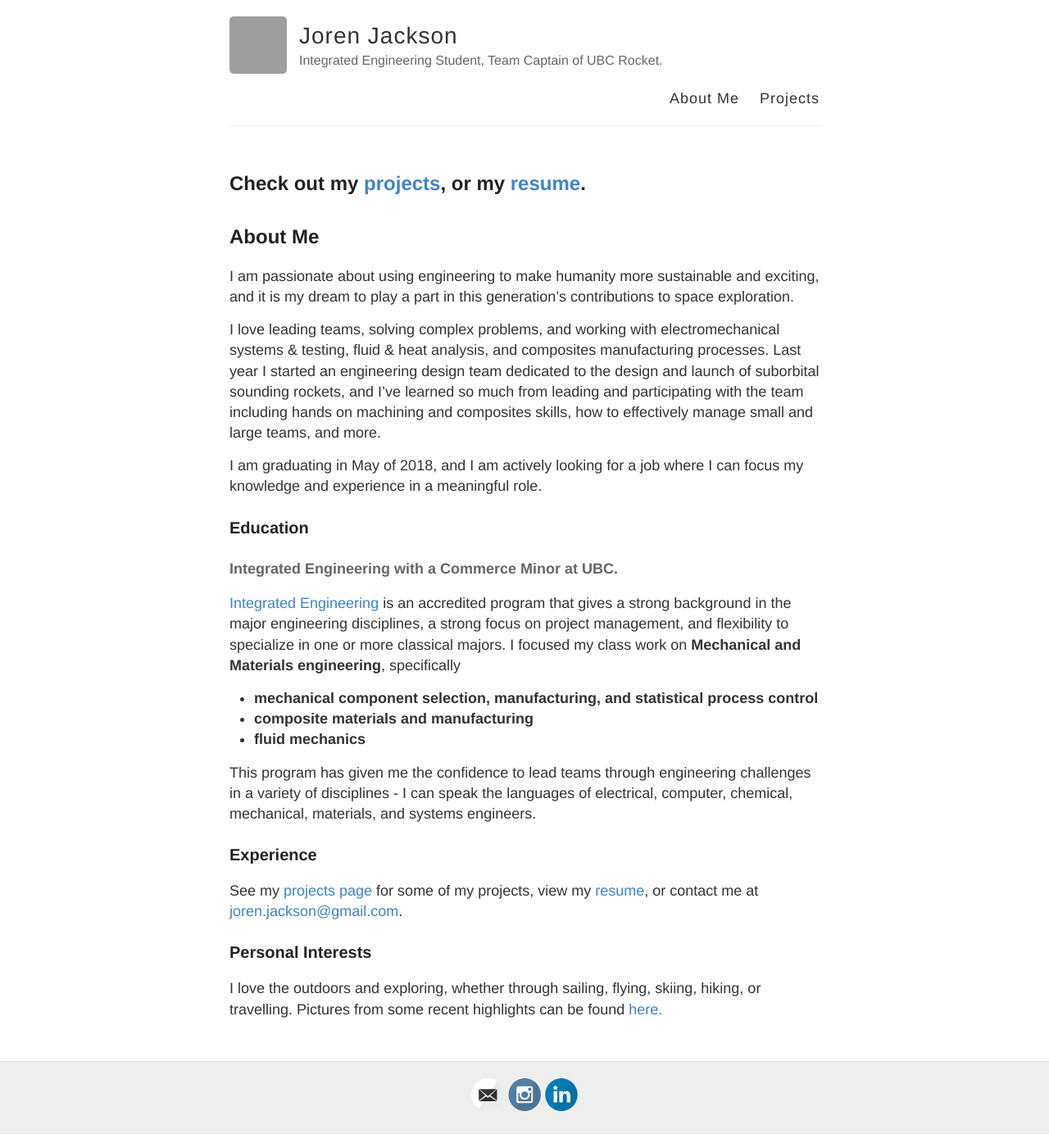
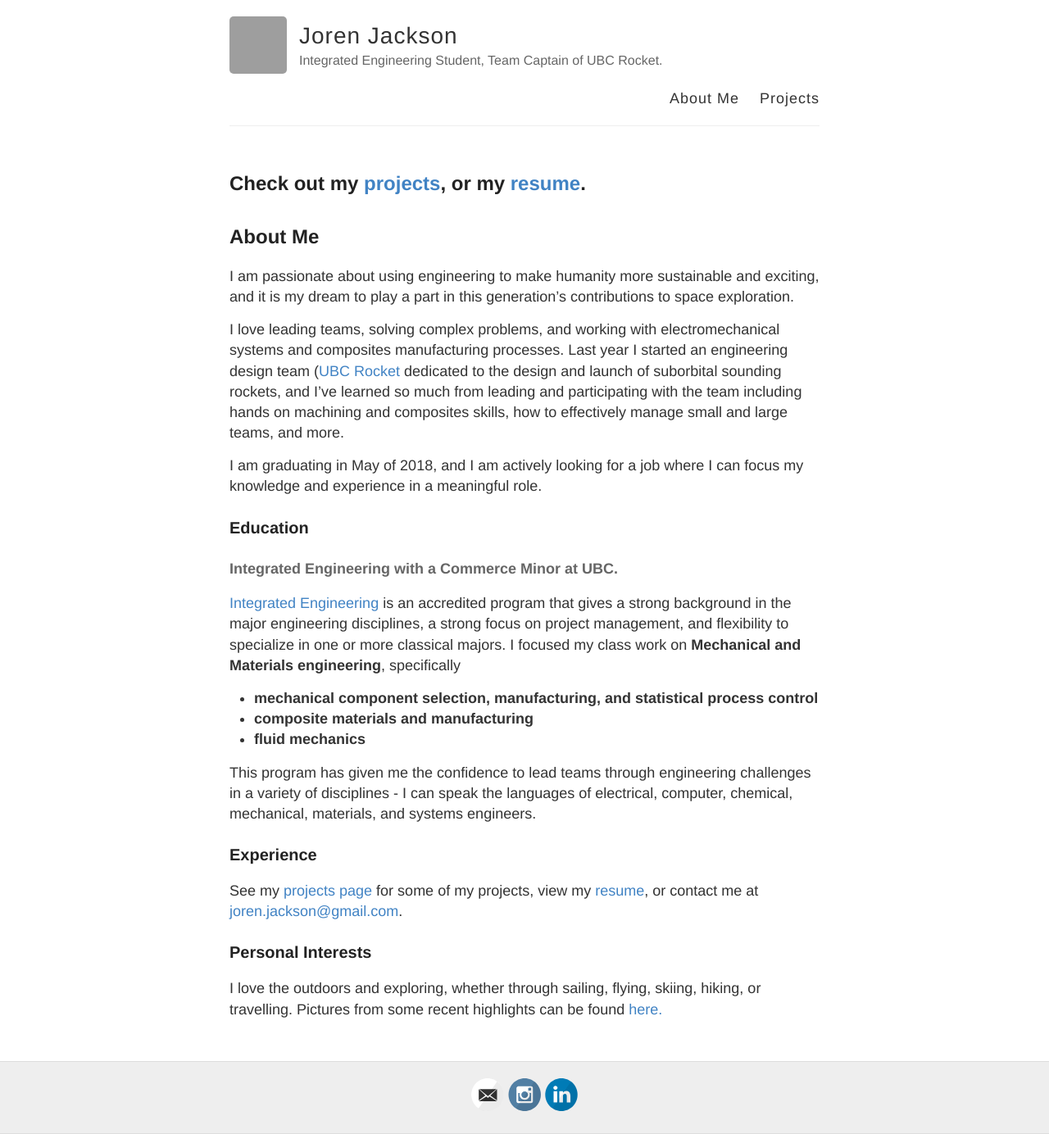
Before and after one commit to jorenj/jorenj.github.io, a Jekyll site: the page built from index.md, in a window 1280 px wide. Shown: the whole page at 82% size. Built offline with Jekyll 4.4.1, drawn with Linux system fonts in a browser that asks for light colours; grey boxes are pictures that could not be loaded.

Commit message:
Update index.md

```diff
--- a/index.md
+++ b/index.md
@@ -9,7 +9,7 @@ permalink: /
 
 I am passionate about using engineering to make humanity more sustainable and exciting, and it is my dream to play a part in this generation's contributions to space exploration.
 
-I love leading teams, solving complex problems, and working with electromechanical systems & testing, fluid & heat analysis, and composites manufacturing processes.  Last year I started an engineering design team dedicated to the design and launch of suborbital sounding rockets, and I've learned so much from leading and participating with the team including hands on machining and composites skills, how to effectively manage small and large teams, and more.
+I love leading teams, solving complex problems, and working with electromechanical systems and composites manufacturing processes.  Last year I started an engineering design team ([UBC Rocket](www.ubcrocket.com) dedicated to the design and launch of suborbital sounding rockets, and I've learned so much from leading and participating with the team including hands on machining and composites skills, how to effectively manage small and large teams, and more.
 
 I am graduating in May of 2018, and I am actively looking for a job where I can focus my knowledge and experience in a meaningful role.
 
```
